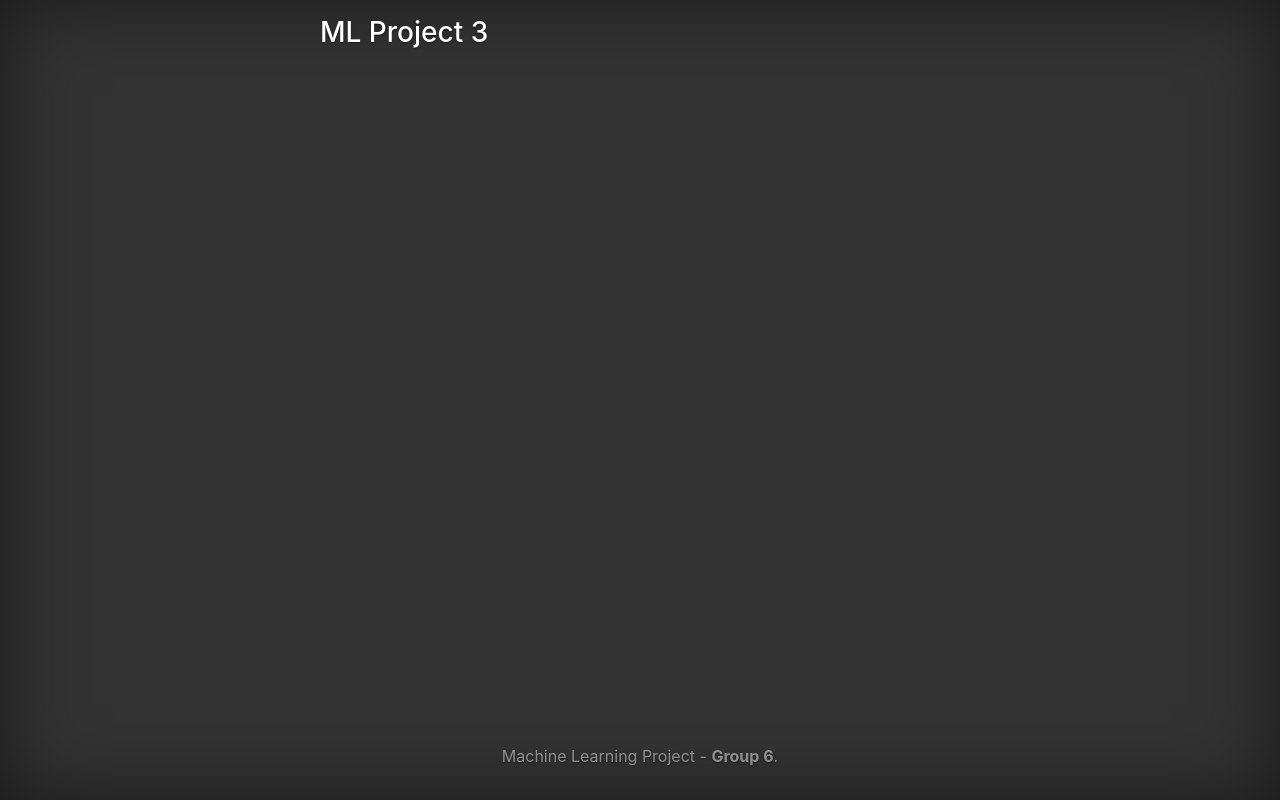
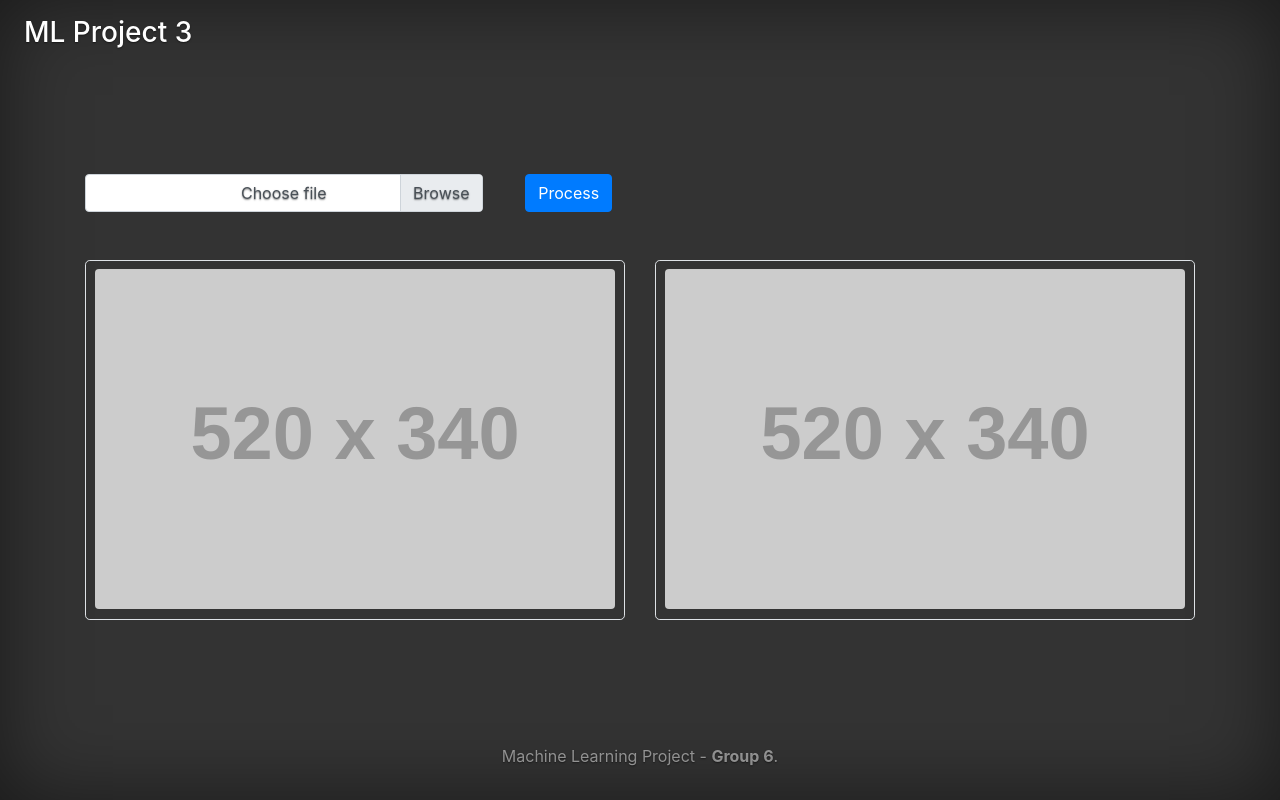
Before and after one commit to mgsh124/ML-project3, a Flask app: template templates/result.html in a window 1280 px wide. Run offline with Flask 2, Linux system fonts and the light colour scheme; the template is opened without the code that fills it, so the values that code supplies are empty; grey boxes labelled with a size stand in for pictures from a placeholder-image service; some libraries are stand-ins or nearby versions.

Commit message:
Object detection with Yolo 3 v1

```diff
--- /dev/null
+++ b/api/__init__.py
@@ -0,0 +1,2 @@
+from . import api
+from . import object_detection
--- a/app.py
+++ b/app.py
@@ -1,26 +1,55 @@
 from flask import Flask, render_template, redirect, url_for, request
+from werkzeug.utils import secure_filename
 import requests
+import json
+import os
+
+API_URL = 'http://localhost:5000/project3/api/v1.0'
+UPLOAD_FOLDER = 'static/images/'
+ALLOWED_EXTENSIONS = set(['png', 'jpg', 'jpeg', 'gif'])
 
 app = Flask(__name__)
-
-API_URL = 'http://localhost:5000/project3/api/v1.0'
+app.config['UPLOAD_FOLDER'] = UPLOAD_FOLDER
 
 
-@app.route('/')
-def hello_world():
-    return 'Hello World!'
+def allowed_file(filename):
+    return '.' in filename and \
+           filename.rsplit('.', 1)[1] in ALLOWED_EXTENSIONS
 
 
-@app.route('/detect')
+@app.route('/', methods=['GET', 'POST'])
+def home():
+    if request.method == 'POST':
+        file = request.files['file']
+        if file and allowed_file(file.filename):
+            filename = secure_filename(file.filename)
+            print('filename', filename)
+            file.save(os.path.join(app.config['UPLOAD_FOLDER'], filename))
+            return redirect(url_for('detect', name=filename))
+    return render_template('result.html', info={})
+
+
+@app.route('/detect', methods=['GET', 'POST'])
 def detect():
-    # print(json.loads(request.args['message']))
-    # data = json.loads(request.args['message'])
-    info = requests.get(API_URL + '/detect', params={})
-    print(info.content)
+    if request.method == 'POST':
+        file = request.files['file']
+        if file and allowed_file(file.filename):
+            filename = secure_filename(file.filename)
+            print('filename', filename)
+            file.save(os.path.join(app.config['UPLOAD_FOLDER'], filename))
+            return redirect(url_for('detect', name=filename))
+    else:
+        name = 'images/' + request.args['name']
+
+    print('name ', name)
+    image_result = requests.get(API_URL + '/detect', params={'image_name': name})
+    print(image_result.content)
+    print(image_result.json())
+    print(json.loads(image_result.content))
     # info = unicodedata.normalize('NFKD', info.text).encode('ascii','ignore')
-    # info = json.loads(info)
-    print(info)
-    return render_template('result.html', info=info)
+    image_result = json.loads(image_result.content)['img_url'] if image_result.content and image_result.json() else {}
+    # print(info)
+    return render_template('result.html', image_result=image_result, original_image=name)
 
 
 if __name__ == '__main__':
--- a/static/style.css
+++ b/static/style.css
@@ -39,7 +39,7 @@ body {
 }
 
 .cover-container {
-  max-width: 42em;
+  max-width: 79em;
 }
 
 
@@ -104,3 +104,8 @@ body {
 .mastfoot {
   color: rgba(255, 255, 255, .5);
 }
+
+.image-block > .col .border {
+  width: 100%;
+  height: 360px;
+}
--- a/templates/layout.html
+++ b/templates/layout.html
@@ -34,7 +34,7 @@
 <div class="cover-container d-flex w-100 h-100 p-3 mx-auto flex-column">
     <header class="masthead mb-auto">
         <div class="inner">
-            <h3 class="masthead-brand">ML Project 3</h3>
+            <h3 class="masthead-brand"><a href="{{ url_for('home') }}">ML Project 3</a></h3>
 {#            <nav class="nav nav-masthead justify-content-center">#}
 {#                <a class="nav-link active" href="#">Home</a>#}
 {#                <a class="nav-link" href="#">Features</a>#}
--- a/templates/result.html
+++ b/templates/result.html
@@ -1,4 +1,42 @@
 {% extends  'layout.html' %}
 {% block content %}
-    {{ info }}
+    <div class="container">
+        <div class="row">
+            <div class="col-6">
+                <form action="" method=post enctype=multipart/form-data>
+                    <div class="row">
+                        <div class="col-9">
+                            <div class="custom-file">
+                                <input type="file" name="file" class="custom-file-input" id="customFile">
+                                <label class="custom-file-label" for="customFile">Choose file</label>
+                            </div>
+                        </div>
+                        <div class="col-3">
+                            <button type="submit" class="btn btn-primary">Process</button>
+                        </div>
+                    </div>
+                </form>
+            </div>
+        </div>
+        <div class="row mt-5 image-block">
+            <div class="col">
+                <div class="border rounded-lg text-center p-2">
+                {% if original_image %}
+                    <img src="{{ url_for('static', filename=original_image) }}" class="img-fluid h-100" alt="Original image">
+                {% else %}
+                    <img src="//placehold.it/520x340?text=IMAGE" class="rounded img-fluid" id="preview"/>
+                {% endif %}
+                </div>
+            </div>
+            <div class="col">
+                <div class="border rounded-lg text-center p-2">
+                {% if image_result %}
+                    <img src="{{ url_for('static', filename=image_result) }}" class="img-fluid h-100" alt="Detection image">
+                {% else %}
+                    <img src="//placehold.it/520x340?text=IMAGE" class="rounded img-fluid" id="preview"/>
+                {% endif %}
+                </div>
+            </div>
+        </div>
+    </div>
 {% endblock %}
```
Also changed, not shown: api/api.py (+13 -2 lines), api/object_detection.py (+95 -50 lines), README.md (added), 1 other file.
